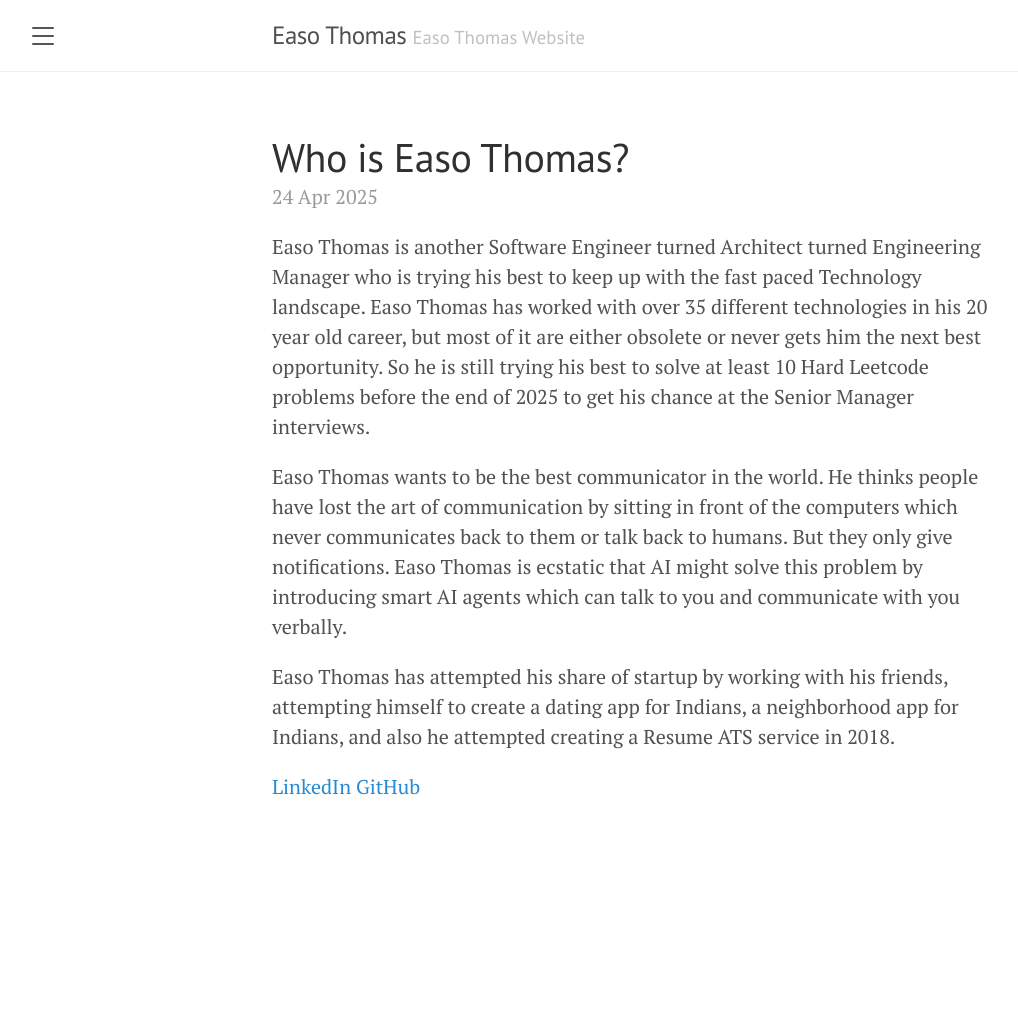
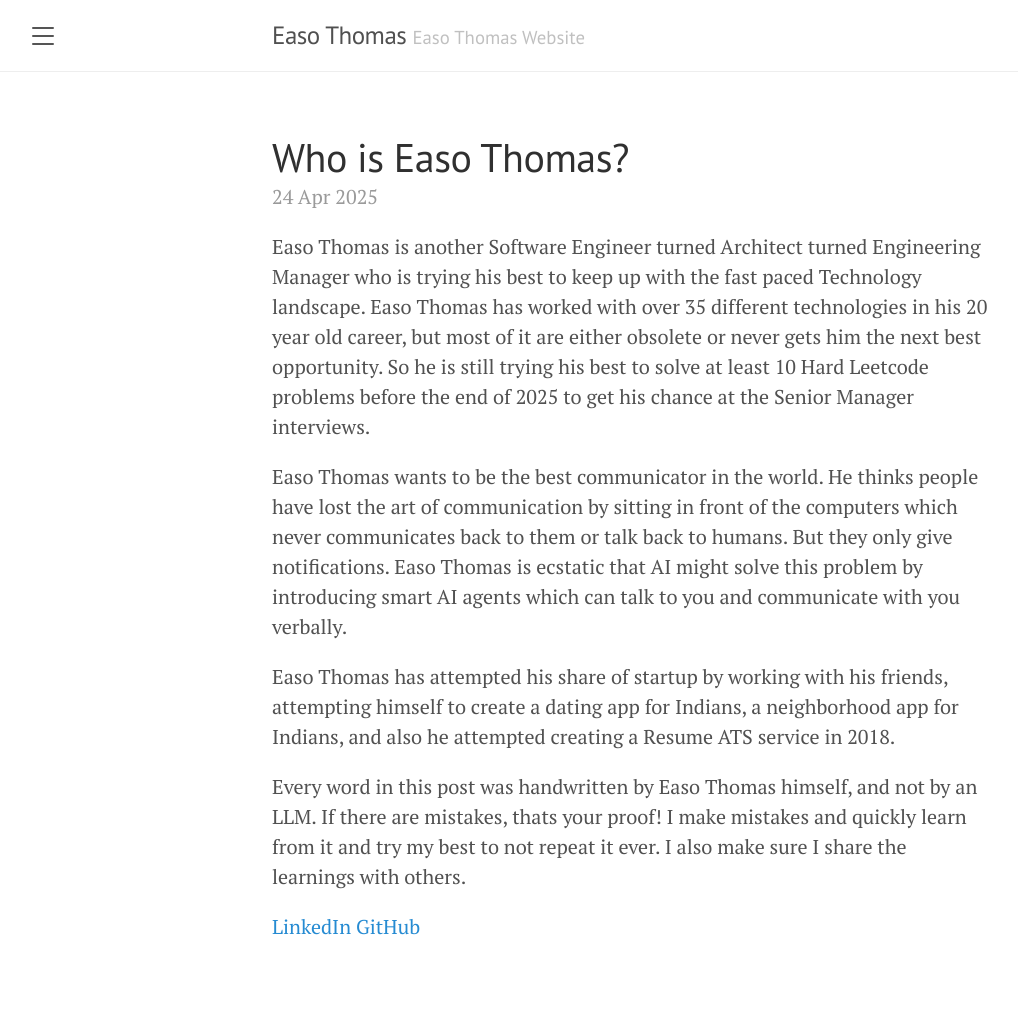
Before and after one commit to thomas0sae/easothomas.github.io, a Jekyll site: the page built from _posts/2025-04-24-who-is-easo-thomas.md, in a window 1280 px wide. Shown: the whole page, without its empty margins (8-1026 px from the left). Built offline with Jekyll 4.4.1, drawn with Linux system fonts in a browser that asks for light colours; before the commit the page ends 900 px from its top, so only the background shows below that.

Commit message:
Updated about me

```diff
--- a/_includes/sidebar.html
+++ b/_includes/sidebar.html
@@ -25,7 +25,6 @@
       {% endif %}
     {% endfor %}
 
-    <a class="sidebar-nav-item" href="{{ site.github.repo }}/archive/v{{ site.version }}.zip">Download</a>
     <a class="sidebar-nav-item" href="{{ site.github.repo }}">GitHub project</a>
     <span class="sidebar-nav-item">Currently v{{ site.version }}</span>
   </nav>
--- a/_posts/2025-04-24-who-is-easo-thomas.md
+++ b/_posts/2025-04-24-who-is-easo-thomas.md
@@ -8,5 +8,8 @@ Easo Thomas wants to be the best communicator in the world. He thinks people hav
 
 Easo Thomas has attempted his share of startup by working with his friends, attempting himself to create a dating app for Indians, a neighborhood app for Indians, and also he attempted creating a Resume ATS service in 2018.
 
+Every word in this post was handwritten by Easo Thomas himself, and not by an LLM. If there are mistakes, thats your proof! I make mistakes and quickly learn from it and try my best to not repeat it ever. I also make sure I share the learnings with others.
+
+
 [LinkedIn](https://www.linkedin.com/in/easo-thomas/)
 [GitHub](https://github.com/thomas0sae/)
```
